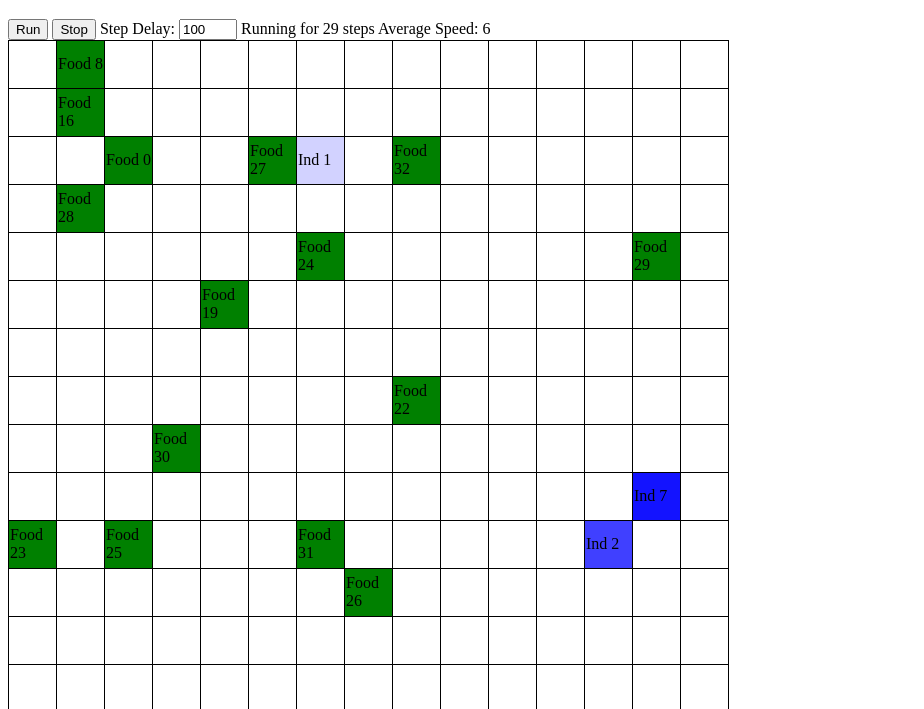
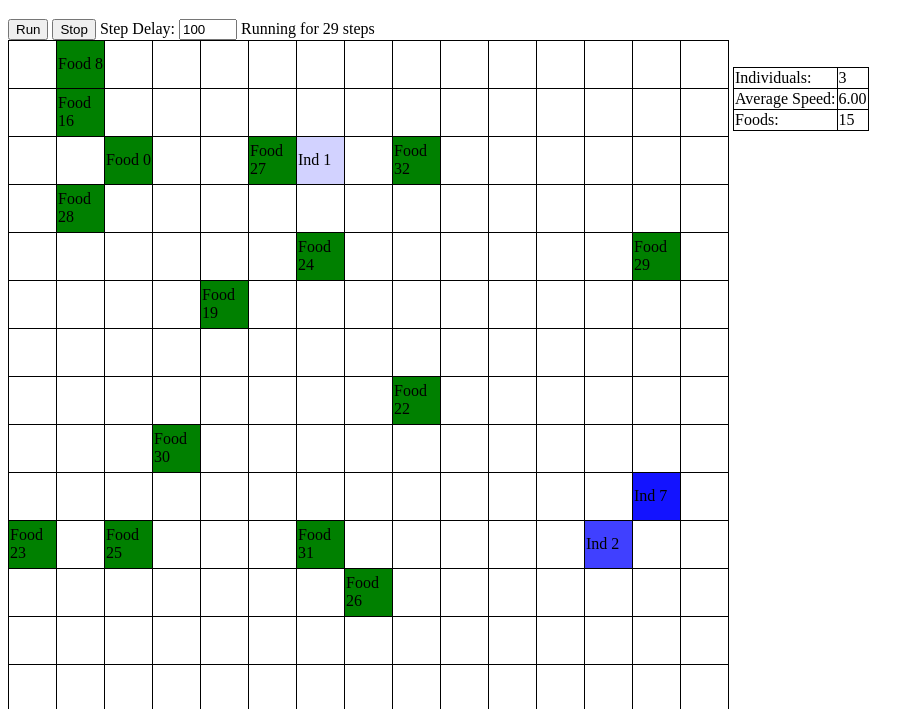
Before and after one commit to timothyhollabaugh/Evolution-Simulation, a plain HTML site: page index.html in a window 1280 px wide. Both pictures are taken after a click on the button "Run". Shown: the part 61-770 px from the top of the page, without its empty margins (0-924 px from the left). Drawn offline with Linux system fonts and the light colour scheme.

Commit message:
Added stat box

```diff
--- a/index.html
+++ b/index.html
@@ -16,10 +16,15 @@
         <span>Step Delay: </span>
         <input type="number" value="100" id="delay" />
         <span id="state">Not Running</span>
-        <span id="avgSpeed"></span>
     </div>
 
     <table id="sim">
+    </table>
+
+    <table id="stats">
+        <tr><td>Individuals:</td><td id="numInds">0</td></tr>
+        <tr><td>Average Speed:</td><td id="avgSpeed">0</td></tr>
+        <tr><td>Foods:</td><td id="numFoods">0</td></tr>
     </table>
     <!--
     <table id="ind" class="list">
--- a/index.js
+++ b/index.js
@@ -290,7 +290,9 @@ function updateSim() {
         sumSpeed += individuals[i]["Speed"];
     }
 
-    $("#avgSpeed").text("Average Speed: " + (sumSpeed / individuals.length));
+    $("#numInds").text(individuals.length);
+    $("#avgSpeed").text((sumSpeed / individuals.length).toFixed(2));
+    $("#numFoods").text(food.length);
 
     for (var i = 0; i < foodNum; i++) {
         var tmpFood = {};
```
